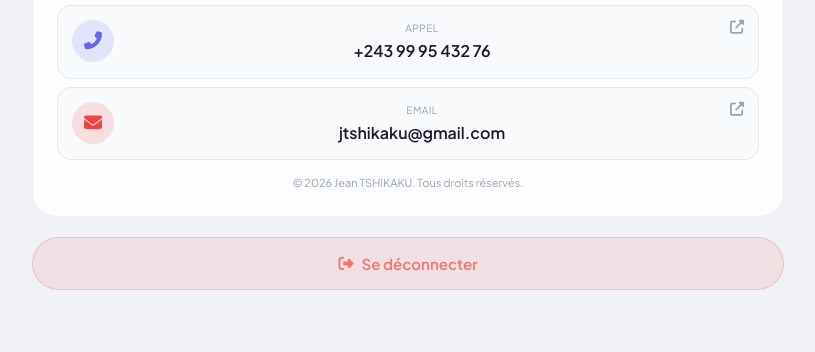
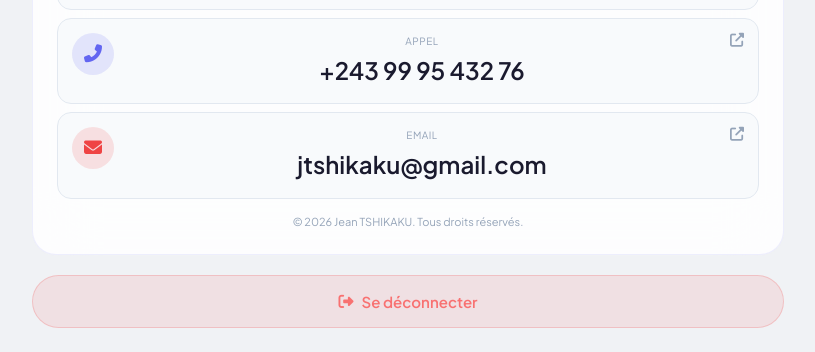
Before and after one commit to Jean-TSHIKAKU421/genot, a website: page public/settings.html in a window 1280 px wide. Shown: the part 1698-2050 px from the top of the page, without its empty margins (232-1047 px from the left). Before the commit the page ends 2012 px from the top, so only its background shows below. Drawn offline with Linux system fonts and the light colour scheme; no server answers; sample sign-in values are in the browser's storage.

Commit message:
Mise à jour automatique

```diff
--- a/public/css/settings.css
+++ b/public/css/settings.css
@@ -85,7 +85,7 @@
 .contact-icon { width: 42px; height: 42px; border-radius: 50%; display: flex; align-items: center; justify-content: center; font-size: 18px; flex-shrink: 0; }
 .contact-info { flex: 1; display: flex; flex-direction: column; }
 .contact-label { font-size: 10px; color: var(--text-muted); text-transform: uppercase; letter-spacing: 0.5px; margin-bottom: 2px; }
-.contact-value { font-size: 16px; font-weight: 600; }
+.contact-value { font-size: 24px; font-weight: 600; }
 .contact-item .fa-external-link-alt { font-size: 14px; color: var(--text-muted); }
 .dev-copyright { font-size: 11px; color: var(--text-muted); margin-top: 14px; }
 
```
